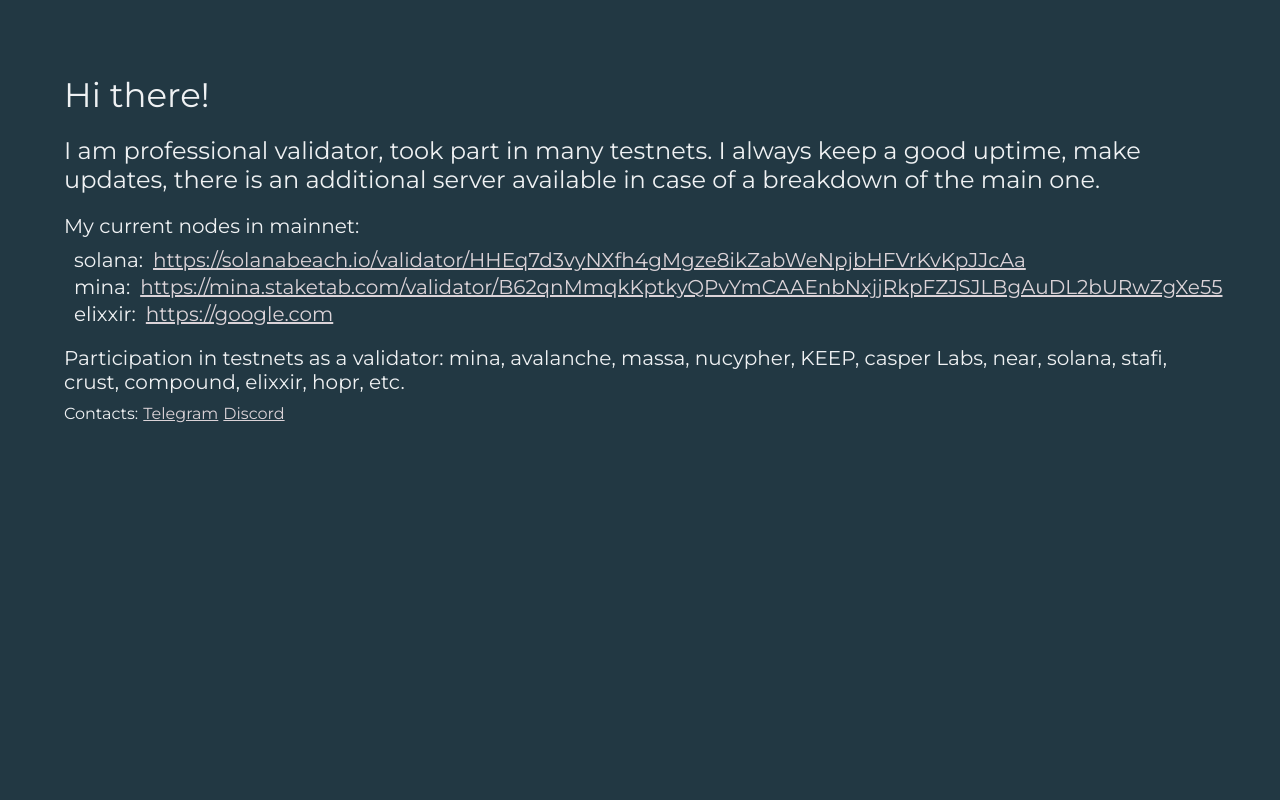
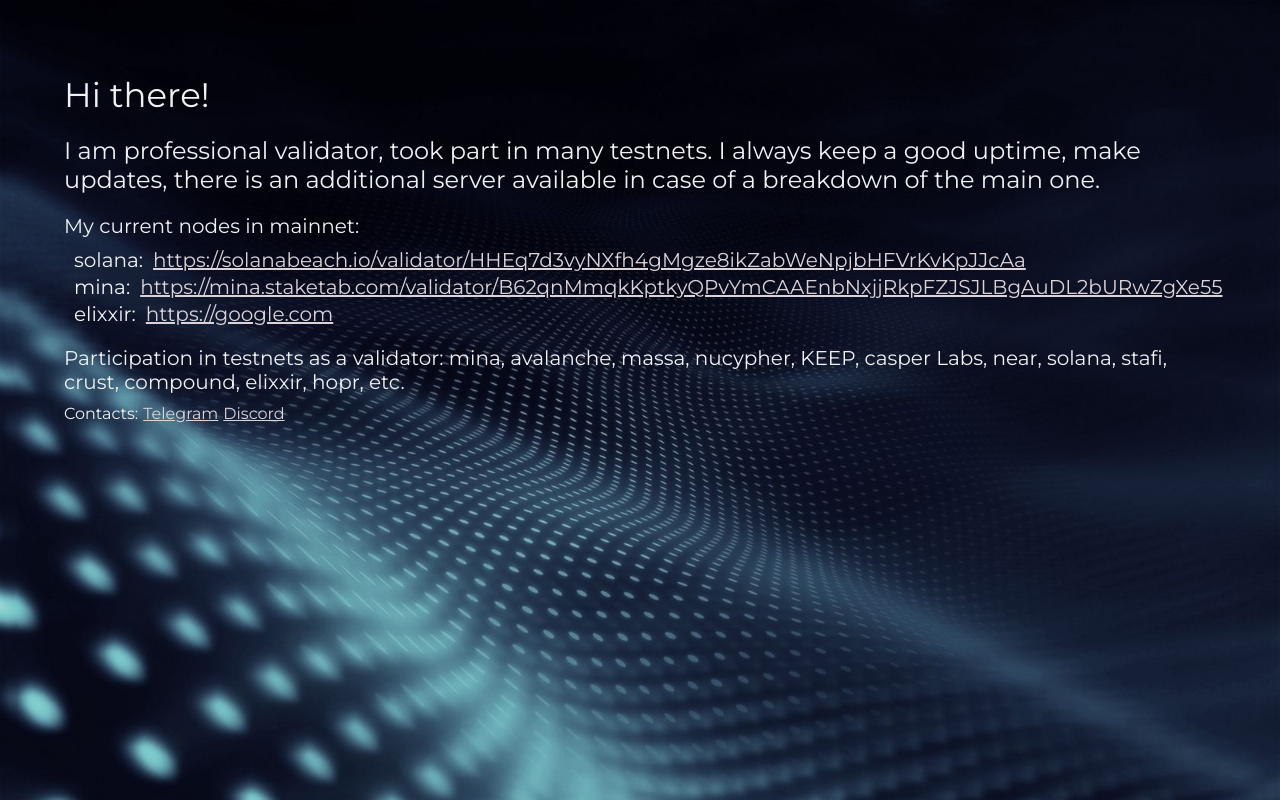
Before and after one commit to antonborisov87/stakeme, a React (Create React App) app: page / in a window 1280 px wide. Built offline with nearby package versions, Linux system fonts and the light colour scheme.

Commit message:
background demo image added

```diff
--- a/src/index.css
+++ b/src/index.css
@@ -1,12 +1,16 @@
 html {
   margin: 0px;
   height: 100%;
+
+  background-image: url("./assets/background.jpg");
+  background-attachment: fixed;
+  background-size: cover;
+  background-repeat: no-repeat;
 }
 
 body {
   margin: 0px;
-  min-height: 100%;
-  background-color: #223843;
+  /* background-color: #223843; */
 }
 
 a:link {
```
Also changed, not shown: src/assets/background.jpg (added).
